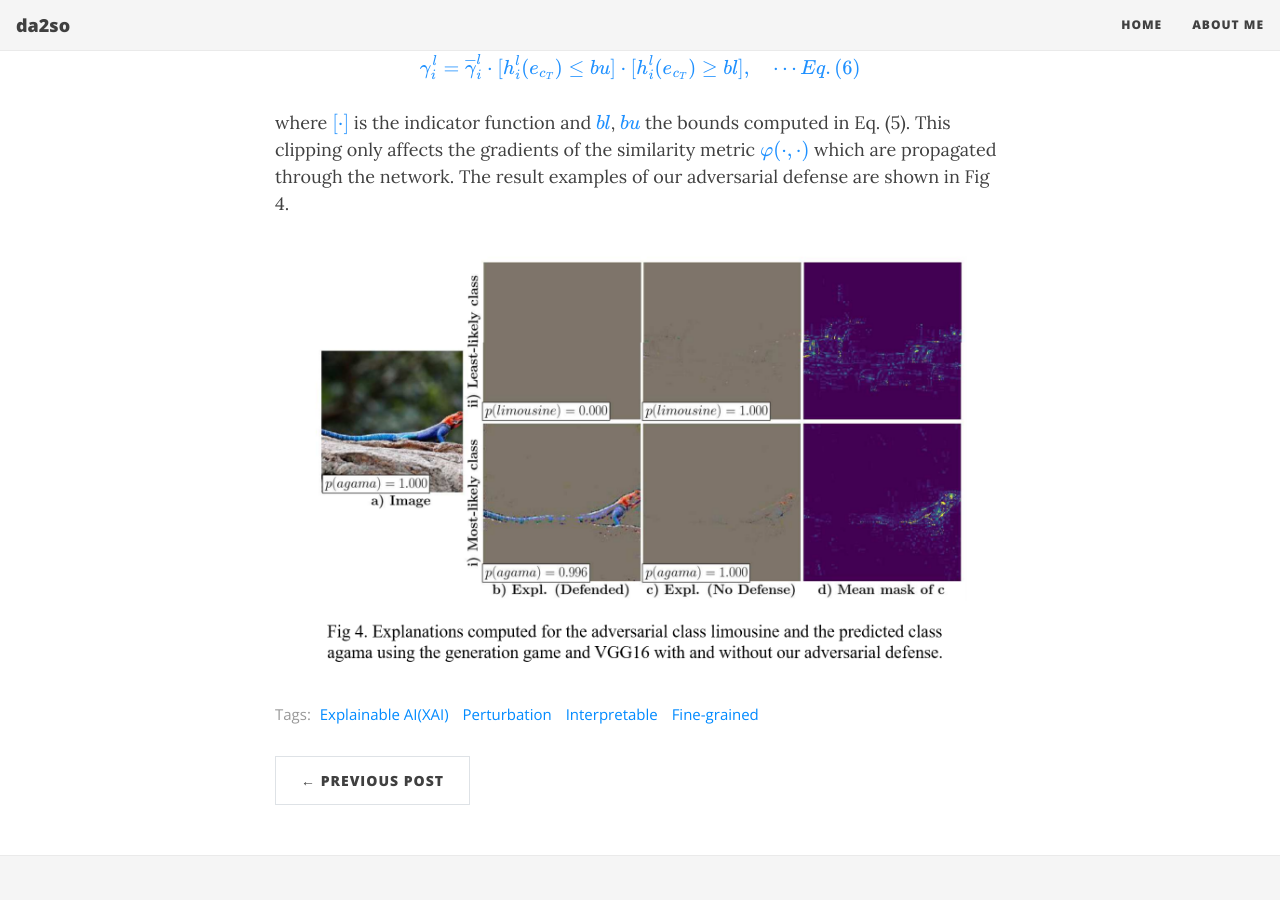
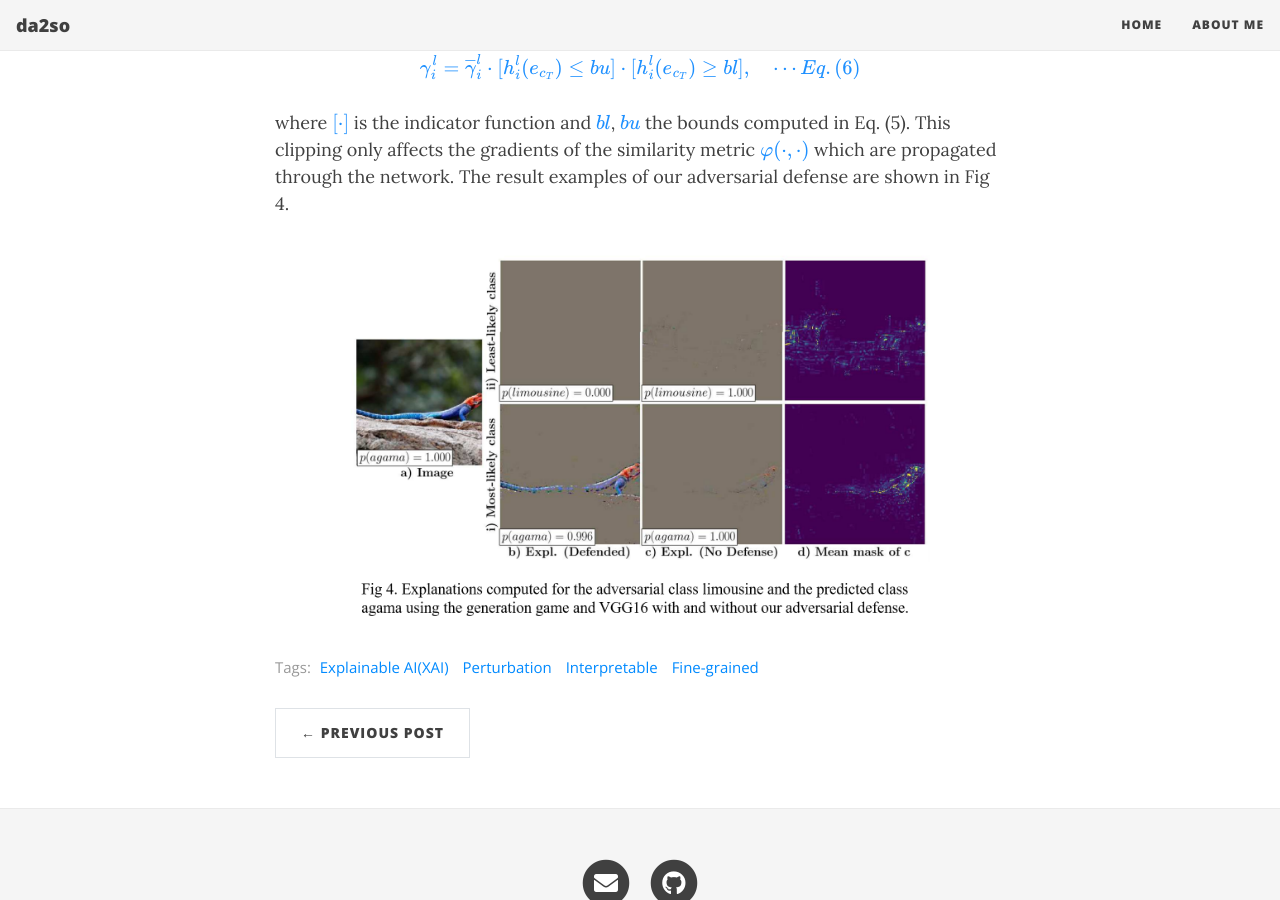
Before and after one commit to da2so/da2so.github.io, a Jekyll site: the page built from _posts/2020-08-17-Interpretable_And_Fine-grained_Visual_Explanations_For_Convolutional_Neural_Networks.md, in a window 1280 px wide and 900 px high, scrolled down 4558 px. Built offline with Jekyll 4.4.1, drawn with Linux system fonts in a browser that asks for light colours; nearby versions of some CDN libraries; formulas are drawn with MathJax 3.

Commit message:
Update 2020-08-17-Interpretable_And_Fine-grained_Visual_Explanations_For_Convolutional_Neural_Networks.md

```diff
--- a/_posts/2020-08-17-Interpretable_And_Fine-grained_Visual_Explanations_For_Convolutional_Neural_Networks.md
+++ b/_posts/2020-08-17-Interpretable_And_Fine-grained_Visual_Explanations_For_Convolutional_Neural_Networks.md
@@ -150,4 +150,4 @@
 where <span style="color:DodgerBlue">$\[ \cdot \]$</span> is the indicator function and <span style="color:DodgerBlue">$bl$</span>, <span style="color:DodgerBlue">$bu$</span> the bounds computed in Eq. (5). This clipping only affects the gradients of the similarity metric <span style="color:DodgerBlue">$\varphi ( \cdot , \cdot )$</span> which are propagated through the network. The result examples of our adversarial defense are shown in Fig 4.
 
 
-![4](https://da2so.github.io/assets/post_img/2020-08-17-Interpretable_And_Fine-grained_Visual_Explanations_For_Convolutional_Neural_Networks/4.png){: .mx-auto.d-block width="90%" :}
+![4](https://da2so.github.io/assets/post_img/2020-08-17-Interpretable_And_Fine-grained_Visual_Explanations_For_Convolutional_Neural_Networks/4.png){: .mx-auto.d-block width="80%" :}
```
